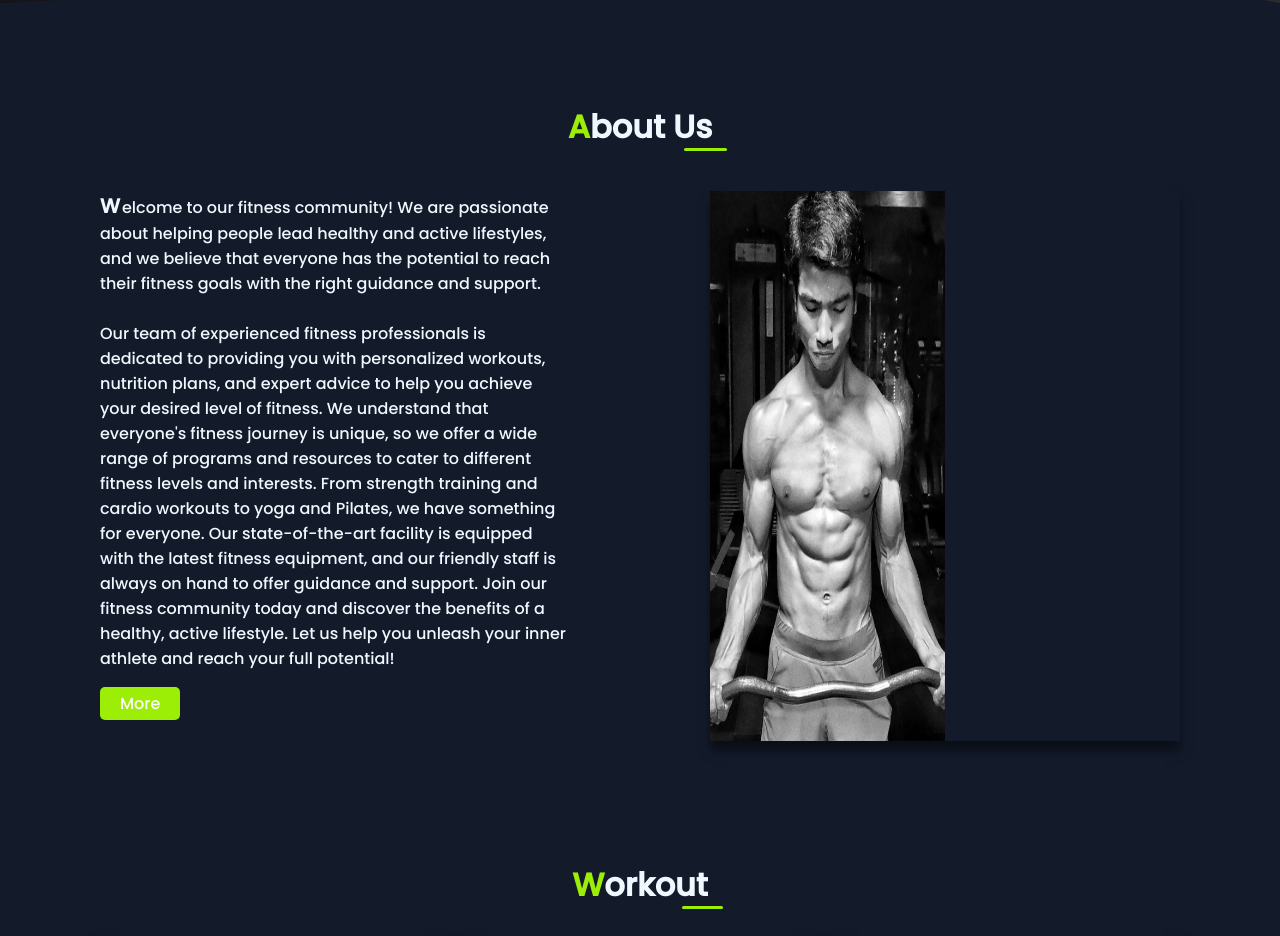
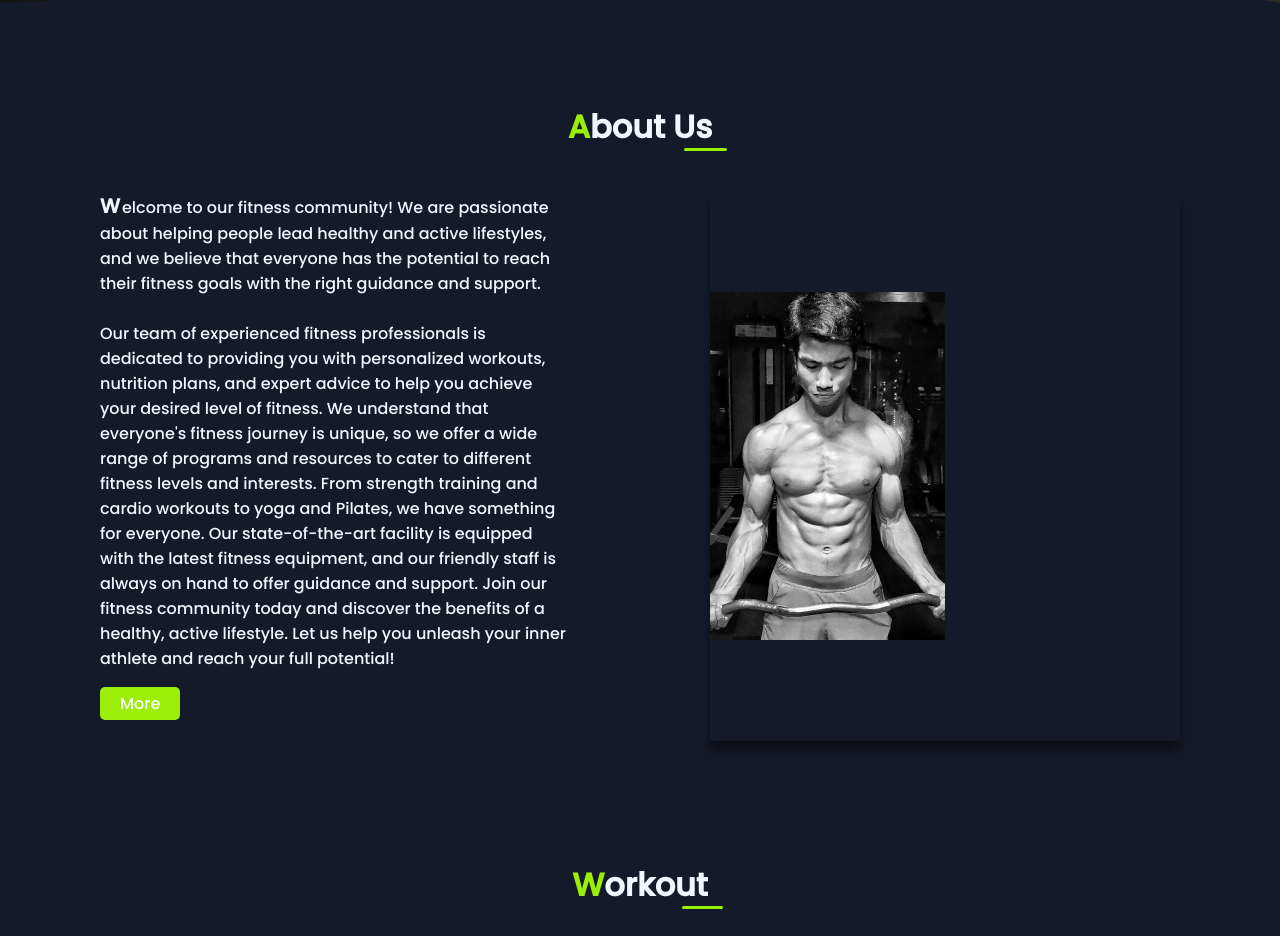
Before and after one commit to Manjit-Ramchiary/Manjit-Ramchiary.github.io, a plain HTML site: page index.html in a window 1280 px wide. Shown: the part 957-1893 px from the top of the page. Drawn offline with Linux system fonts and the light colour scheme; files whose address does not match are found by name.

Commit message:
Update style.css

```diff
--- a/style.css
+++ b/style.css
@@ -200,7 +200,7 @@ span{
     left: 0;
     height: 100%;
     width: 50%;
-    object-fit: 0;
+    object-fit: contain;
 }
 /*---------------- style workout section ----------------*/
 .workout .content{
```
